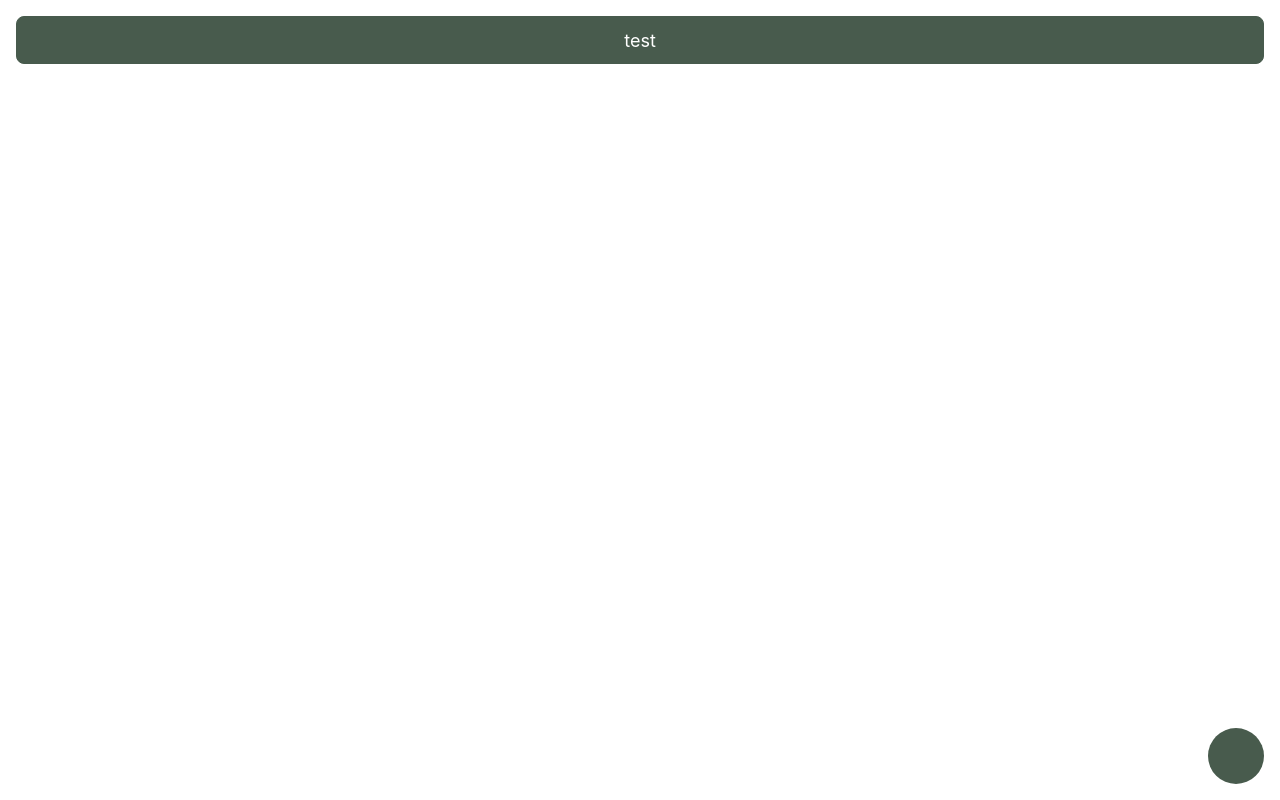
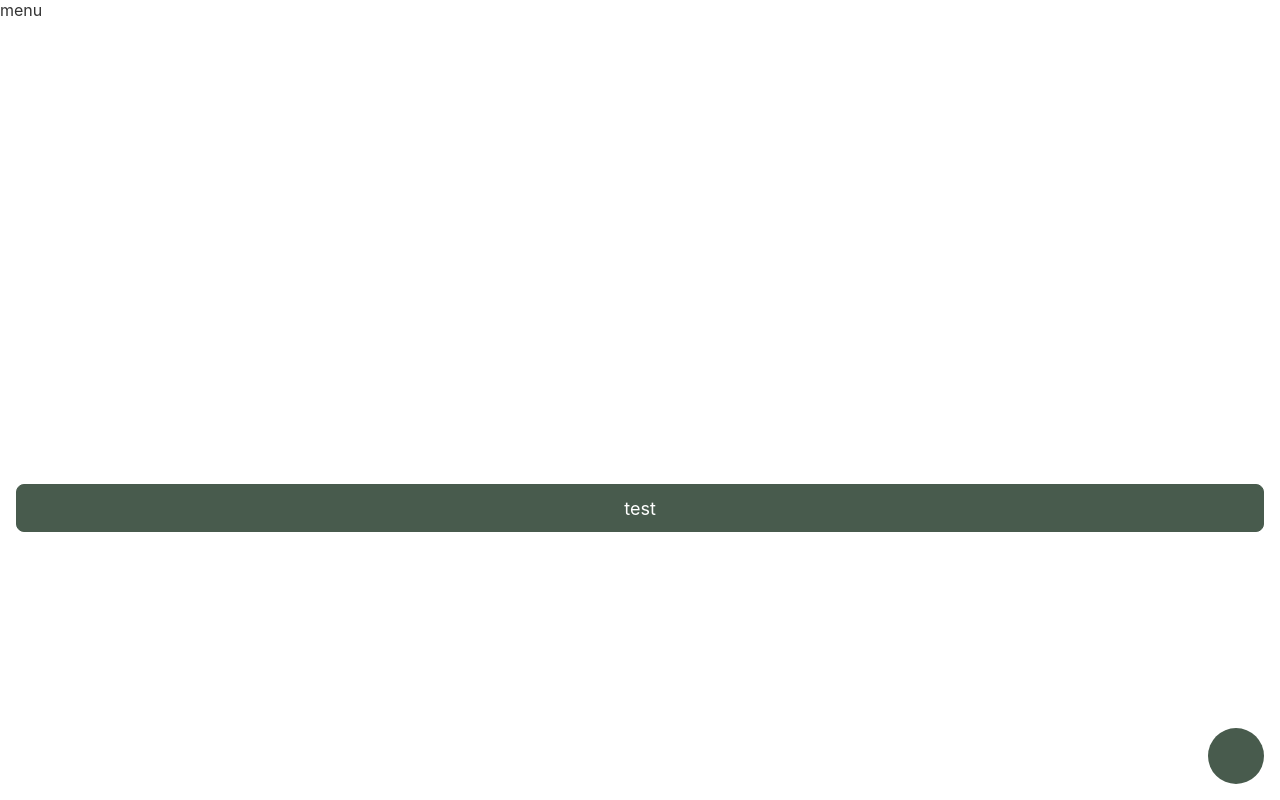
Before and after one commit to QuQyouth/sporebook, a Vue app: page /#/start in a window 1280 px wide. Built offline with nearby package versions, Linux system fonts and the light colour scheme.

Commit message:
制作Center组件

```diff
--- /dev/null
+++ b/src/shared/Center.module.scss
@@ -0,0 +1,11 @@
+.center {
+    display: flex;
+    justify-content: center;
+    align-items: center;
+    &.horizontal {
+        flex-direction: row;
+    }
+    &.vertical {
+        flex-direction: column;
+    }
+}
--- /dev/null
+++ b/src/shared/Center.tsx
@@ -0,0 +1,19 @@
+import { defineComponent, PropType } from "vue";
+import s from './Center.module.scss';
+
+export const Center = defineComponent({
+    props:{
+        direction: {
+            type: String as PropType<'horizontal' | 'vertical'>,
+            default: 'horizontal'
+        }
+    },
+   setup: (props,context) => {
+        const extraClass = props.direction === 'horizontal' ? 'horizontal' : 'vertical'
+        return () => (
+            <div class={[s.center, extraClass]}>
+            {context.slots.default?.()}
+            </div>
+        )
+   }
+})
--- a/src/shared/Icon.tsx
+++ b/src/shared/Icon.tsx
@@ -1,7 +1,7 @@
 import { defineComponent, PropType } from "vue";
 import s from './Icon.module.scss';
 
-export type IconName = 'add'
+export type IconName = 'add' | 'tipsMoney'
 
 export const Icon = defineComponent({
     props:{
--- a/src/views/StartPage.module.scss
+++ b/src/views/StartPage.module.scss
@@ -1,3 +1,12 @@
 .button_wrapper {
     padding: 16px;
 }
+
+.money_wrapper {
+    padding: 160px 0;
+}
+
+.tipsMoney {
+    width: 128px;
+    height: 128px;
+}
--- a/src/views/StartPage.tsx
+++ b/src/views/StartPage.tsx
@@ -1,16 +1,22 @@
 import { defineComponent } from "vue";
 import { Button } from "../shared/Button";
+import { Center } from "../shared/Center";
 import { FloatButton } from "../shared/FloatButton";
+import { Icon } from "../shared/Icon";
 import s from './StartPage.module.scss';
 
 export const StartPage = defineComponent({
    setup: (props,context) => {
        return () => (
            <div>
-            <div class={s.button_wrapper}>
-                <Button>test</Button>
-            </div>
-            <FloatButton iconName="add"></FloatButton>
+                <nav>menu</nav>
+                <Center class={s.money_wrapper}>
+                    <Icon name="tipsMoney" class={s.tipsMoney} />
+                </Center>
+                <div class={s.button_wrapper}>
+                    <Button>test</Button>
+                </div>
+                <FloatButton iconName="add"></FloatButton>
 
            </div>
        )
```
Also changed, not shown: src/assets/icons/tipsMoney.svg (added).
